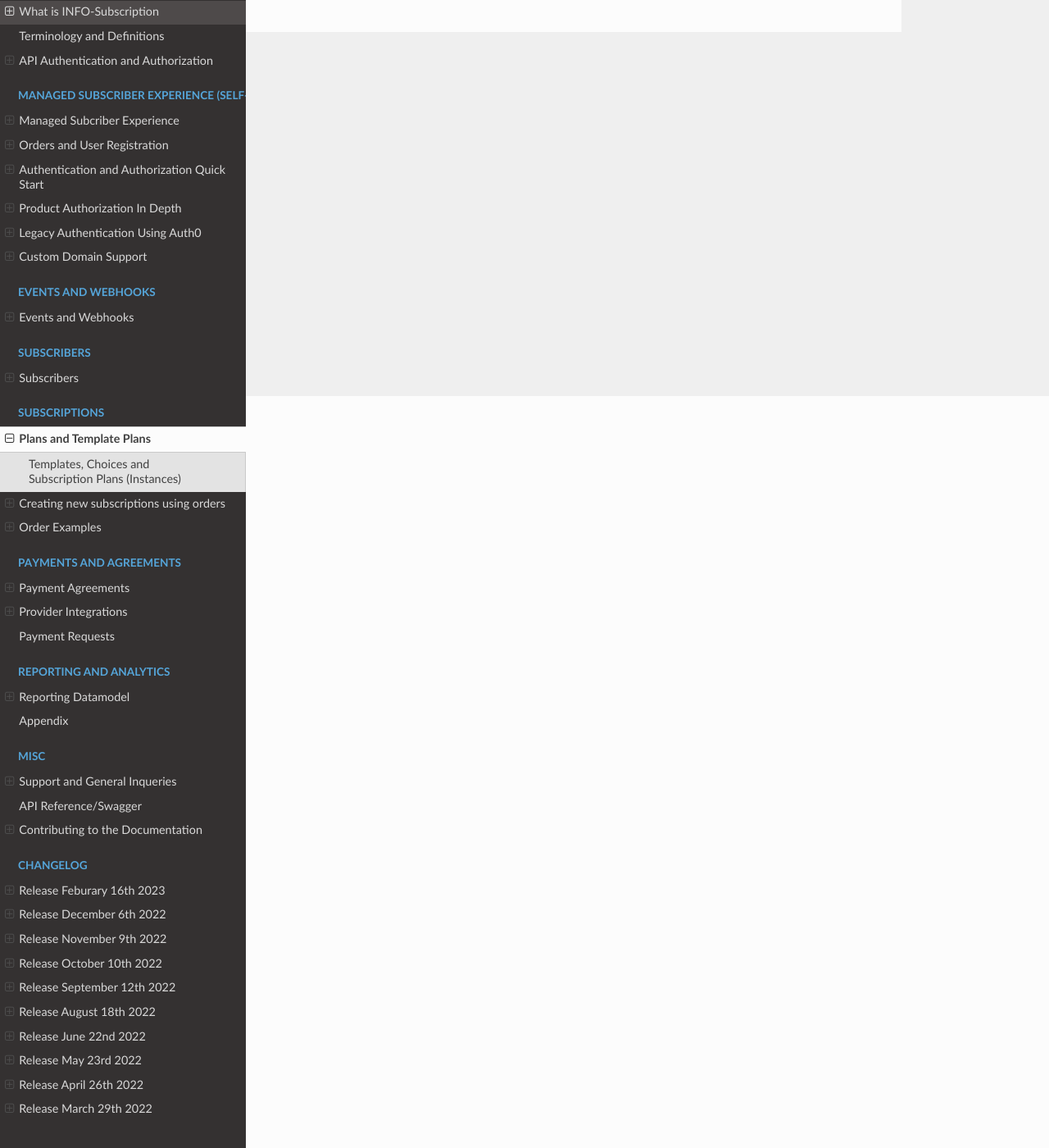
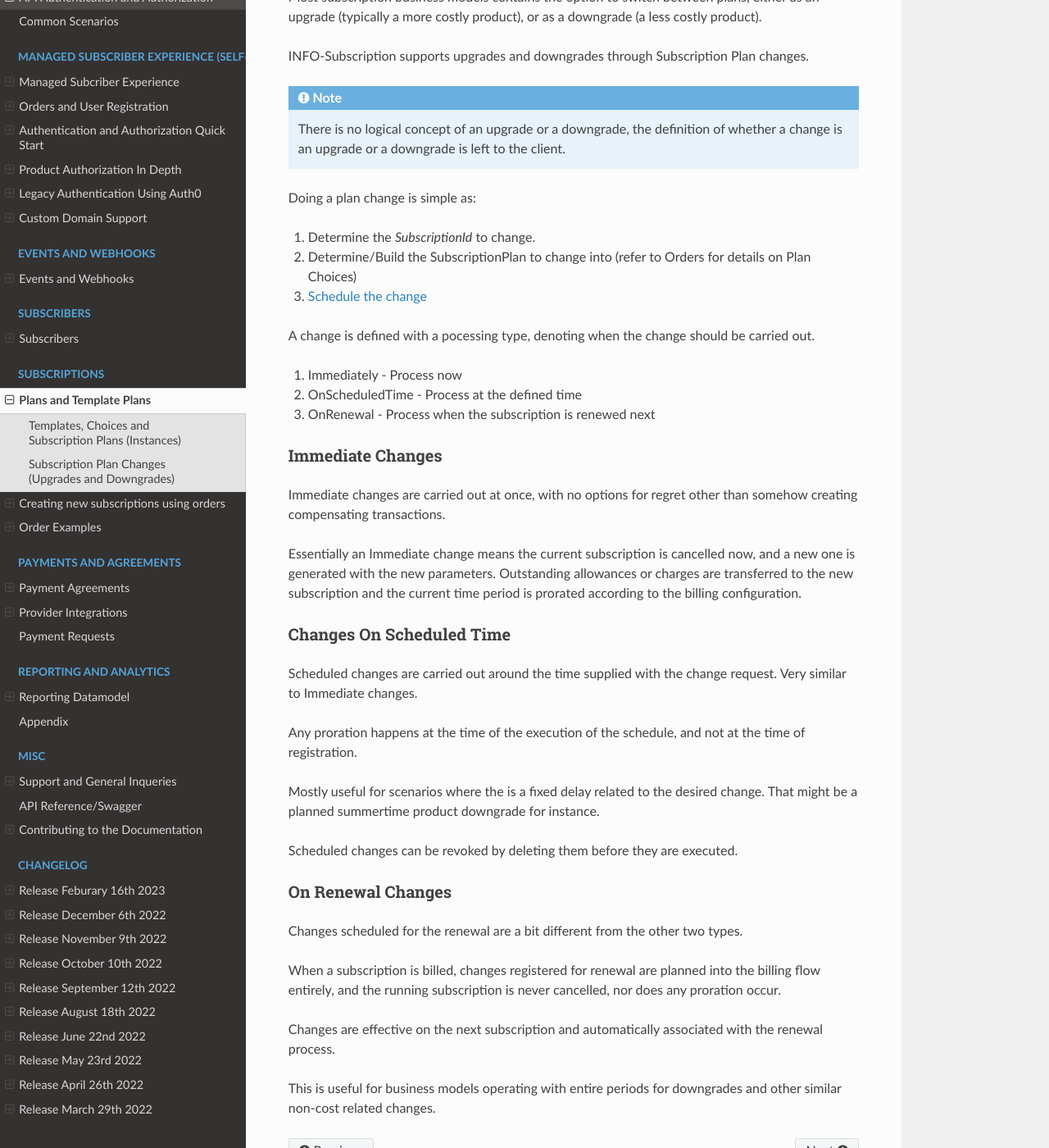
Before and after one commit to infosoftas/info-subscription-doc, a Sphinx documentation site: the page built from source/subscription/plans.rst, in a window 1280 px wide and 1400 px high, scrolled down 917 px. Shown: the whole window at 82% size. Built offline with Sphinx 7.4.7 and the Read the Docs theme 2.0.0, drawn with Linux system fonts in a browser that asks for light colours; formulas are drawn with MathJax 3; some of the changed text lies outside the part shown.

```diff
--- a/source/conf.py
+++ b/source/conf.py
@@ -216,6 +216,11 @@ rst_prolog = """
 .. |auth0domain| replace:: infosubscription.eu.auth0.com
 .. |ADB2C| replace:: `ADB2C <https://docs.microsoft.com/en-us/azure/active-directory-b2c/overview/>`__
 .. |Swedbank| replace:: `Swedbank Pay <https://www.swedbankpay.com/>`__
+.. |SwedbankPay| replace:: `Swedbank Pay <https://www.swedbankpay.com/>`__
+.. |eFaktura| replace:: `eFaktura <https://www.efaktura.no/>`__
+.. |AvtaleGiro| replace:: `AvtaleGiro <https://www.avtalegiro.no/>`__
+.. |Vipps| replace:: `Vipps <https://www.vipps.no/>`__
+.. |AutoGiro| replace:: `Vipps <https://www.autogiro.se/>`__
 .. |adb2cAudience| replace:: 7bdcdd56-3ba6-4e6d-a841-db4816d7909d
 .. |adb2cMetadataUrl| replace:: https://prodlogins4.b2clogin.com/prodlogins4.onmicrosoft.com/B2C_1A_V2SIGNIN/v2.0/.well-known/openid-configuration
 .. |adb2cTokenUrl| replace:: https://prodlogins4.b2clogin.com/prodlogins4.onmicrosoft.com/B2C_1A_V2SIGNIN/oauth2/v2.0/token
@@ -233,8 +238,8 @@ replacementsTags = {
     "{AUTH0}" : "`Auth0 <https://www.auth0.com/>`_",
     "{AUTH0DOMAIN}" : "infosubscription.eu.auth0.com",
     "{SUPPORTPAGE}" : "https://www.infosoft.as/contact-us/",
-    "{payex}" : "`PayEx/Swedbank Pay <https://www.swedbankpay.com/>`_",
-    "{vipps}" : "`Vipps <https://www.vipps.no/>`_"
+    "{payex}" : "`Swedbank Pay <https://www.swedbankpay.com/>`_",
+    "{vipps}" : "`Vipps <https://www.vipps.no/>`_",
 }
 
 def setup(app):
--- a/source/general/auth.rst
+++ b/source/general/auth.rst
@@ -159,7 +159,7 @@ Most libaries will do, but since we have used Microsoft ADB2C and Auth0 as the t
 Microsoft Authentication Library - MSAL
 ---------------------------------------
 
-Microsoft provides a range of `client SDKs <https://learn.microsoft.com/en-us/azure/active-directory/develop/msal-overview#languages-and-frameworks>`_ that are designed to work with the Microsoft Identity Platform on a wide array of languages and platforms.
+Microsoft provides a range of `client SDKs <https://learn.microsoft.com/en-us/azure/active-directory/develop/msal-overview#languages-and-frameworks>`__ that are designed to work with the Microsoft Identity Platform on a wide array of languages and platforms.
 
 It supports the various quirks of ADB2C, but should work for most OIDC providers.
 
@@ -168,7 +168,7 @@ Most of the SDKs includes transparent in-memory caching of tokens, and in some c
 Auth0 Authentication and Management Libraries
 ---------------------------------------------
 
-Similar Auth0 provides a wide range of `client SDKs <https://auth0.com/docs/libraries>`_  that are easily consumed and supports the various Auth0 quirks.
+Similar Auth0 provides a wide range of `client SDKs <https://auth0.com/docs/libraries>`__  that are easily consumed and supports the various Auth0 quirks.
 
 There are event more languages and frameworks supported for Auth0 than MSAL.
 Similar to the Microsoft libraries, some of these provides in-memory caching as well as serialized token caches.
--- a/source/index.rst
+++ b/source/index.rst
@@ -22,7 +22,7 @@ Integration Options
 
 If you just want the gory details for the API you can browse `the Swagger UI <https://api.info-subscription.com/swagger/>`_ or `get the OpenAPI/Swagger definition file <https://api.info-subscription.com/swagger/v1/swagger.json>`_.
 
-Alternatively, head over to the :ref:`Getting Started with the API <getting-started>` section for a more gentle API introduction.
+Alternatively, head over to the :ref:`Getting Started with the API <getting-started>` section for a more gentle API introduction, or look at our list of :ref:`common scenarios <common-scenarios>`_.
 
 Some tenants prefer to use our :ref:`managed subscriber experience <managed-experience>` which includes
 
@@ -48,8 +48,9 @@ Please refer to the section on :ref:`Support and Reporting Bugs <reporting-bugs>
    self
    general/getting-started
    general/what-is-info-subscription
-   general/terminology.rst
+   general/terminology
    general/auth
+   general/scenarios
 
 .. toctree::
     :caption: Managed Subscriber Experience (Self-Service)
--- a/source/managed-experience/authentication-authorization/user-management-authentication.rst
+++ b/source/managed-experience/authentication-authorization/user-management-authentication.rst
@@ -153,7 +153,7 @@ The same can be achieved if you are running your own |ADB2C| instance. In that c
     If you are interested in transitioning to this new solution please reach out to :ref:`support <reporting-bugs>`.
 
 
-.. include:: site-access.rst
+.. include:: site-access.inc
 
 *********************************
 Legacy Authentication Using Auth0
--- a/source/subscription/plans.rst
+++ b/source/subscription/plans.rst
@@ -26,3 +26,54 @@ The template and the choices together form a plan instance, a Subscription Plan,
 When created the subscription plan does not refer back to the template and the template can be changed at will without affecting the instance on the subscription.
 
 For more details on choices during orders refer to the  :ref:`order section <subscription-orders>`.
+
+.. _subscription-plan-changes:
+
+Subscription Plan Changes (Upgrades and Downgrades)
+===================================================
+Most subscription business models contains the option to switch between plans, either as an upgrade (typically a more costly product), or as a downgrade (a less costly product).
+
+|projectName| supports upgrades and downgrades through Subscription Plan changes.
+
+.. note::
+
+    There is no logical concept of an upgrade or a downgrade, the definition of whether a change is an upgrade or a downgrade is left to the client.
+
+Doing a plan change is simple as:
+
+1. Determine the `SubscriptionId` to change.
+2. Determine/Build the SubscriptionPlan to change into (refer to Orders for details on Plan Choices)
+3. :api-ref:`Schedule the change <post_Subscription__subscriptionId__scheduledchange>`
+
+A change is defined with a pocessing type, denoting when the change should be carried out.
+
+#. Immediately - Process now
+#. OnScheduledTime - Process at the defined time
+#. OnRenewal - Process when the subscription is renewed next
+
+Immediate Changes
+-----------------
+Immediate changes are carried out at once, with no options for regret other than somehow creating compensating transactions.
+
+Essentially an Immediate change means the current subscription is cancelled now, and a new one is generated with the new parameters.
+Outstanding allowances or charges are transferred to the new subscription and the current time period is prorated according to the billing configuration.
+
+Changes On Scheduled Time
+-------------------------
+Scheduled changes are carried out around the time supplied with the change request. Very similar to Immediate changes.
+
+Any proration happens at the time of the execution of the schedule, and not at the time of registration.
+
+Mostly useful for scenarios where the is a fixed delay related to the desired change. That might be a planned summertime product downgrade for instance.
+
+Scheduled changes can be revoked by deleting them before they are executed.
+
+On Renewal Changes
+------------------
+Changes scheduled for the renewal are a bit different from the other two types.
+
+When a subscription is billed, changes registered for renewal are planned into the billing flow entirely, and the running subscription is never cancelled, nor does any proration occur.
+
+Changes are effective on the next subscription and automatically associated with the renewal process.
+
+This is useful for business models operating with entire periods for downgrades and other similar non-cost related changes.
```
Also changed, not shown: source/general/scenarios.rst (added, +14 -0 lines), source/general/terminology.rst (+19 -9 lines), source/managed-experience/authentication-authorization/site-access.inc (renamed from source/managed-experience/authentication-authorization/site-access.rst).
